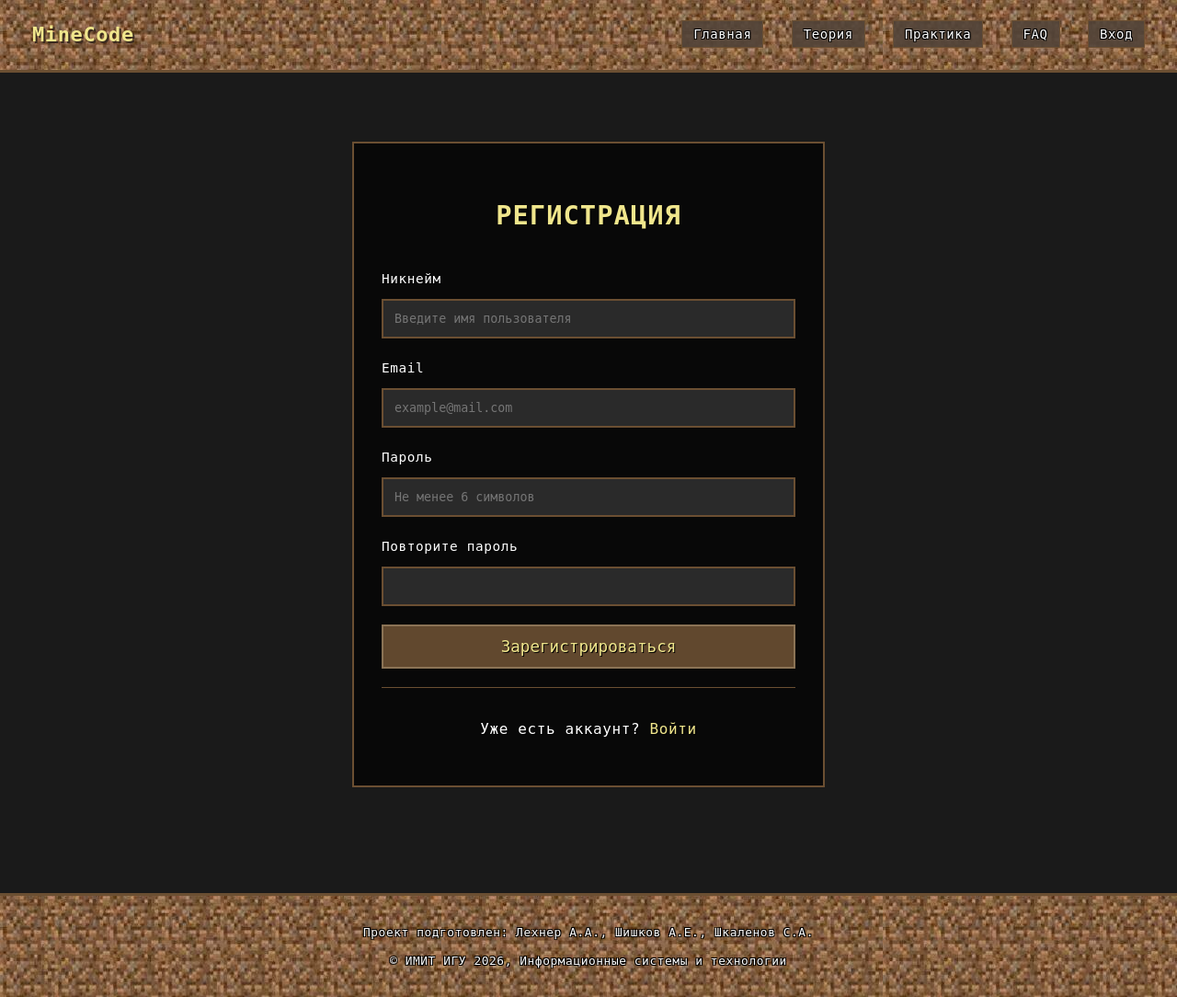
After one commit to se4our/MineCode, a Flask app: page /register in a window 1280 px wide. The commit adds this page. Shown: the whole page at 92% size. Run offline with Flask 3, Linux system fonts and the light colour scheme; some web fonts are replaced.

Commit message:
MineCode v.0.1
добавлена регистрация и вход, также работа с базами данных

```diff
--- a/app/__init__.py
+++ b/app/__init__.py
@@ -5,11 +5,12 @@ from config import Config
 
 db = SQLAlchemy()
 login_manager = LoginManager()
-login_manager.login_view = 'login'
+login_manager.login_view = 'main.login'
 
 @login_manager.user_loader
 def load_user(user_id):
-    return None
+    from app.models import User
+    return User.query.get(int(user_id))
 
 def create_app():
     app = Flask(__name__)
--- /dev/null
+++ b/app/forms.py
@@ -0,0 +1,29 @@
+from flask_wtf import FlaskForm
+from wtforms import StringField, PasswordField, SubmitField, TextAreaField, IntegerField
+from wtforms.validators import DataRequired, Email, EqualTo, Length, ValidationError
+from app.models import User
+
+class RegistrationForm(FlaskForm):
+    username = StringField('Никнейм', validators=[DataRequired(), Length(min=3, max=20)])
+    email = StringField('Email', validators=[DataRequired(), Email()])
+    password = PasswordField('Пароль', validators=[DataRequired(), Length(min=6)])
+    confirm = PasswordField('Повторите пароль', validators=[DataRequired(), EqualTo('password', message='Пароли должны совпадать')])
+    submit = SubmitField('Зарегистрироваться')
+
+    def validate_username(self, username):
+        user = User.query.filter_by(username=username.data).first()
+        if user:
+            raise ValidationError('Это имя уже занято.')
+
+    def validate_email(self, email):
+        user = User.query.filter_by(email=email.data).first()
+        if user:
+            raise ValidationError('Этот email уже используется.')
+
+from wtforms import BooleanField
+
+class LoginForm(FlaskForm):
+    username = StringField('Никнейм', validators=[DataRequired()])
+    password = PasswordField('Пароль', validators=[DataRequired()])
+    remember_me = BooleanField('Запомнить меня')  # ← добавить
+    submit = SubmitField('Войти')
--- a/app/routes.py
+++ b/app/routes.py
@@ -1,11 +1,136 @@
-from flask import Blueprint, render_template
+from flask import Blueprint, render_template, request, redirect, url_for, flash
+from flask_login import login_user, logout_user, login_required, current_user
+from app import db
+from app.models import User
+from app.forms import RegistrationForm, LoginForm
 
 main = Blueprint('main', __name__)
 
+
+# ========== ГЛАВНАЯ ==========
 @main.route('/')
 def index():
     return render_template('index.html', title='MineCode - Главная')
 
+
+# ========== ТЕОРИЯ (статическая) ==========
 @main.route('/fundamentals')
 def fundamentals():
     return render_template('fundamentals.html', title='Теория команд Minecraft', body_class='basic-bg')
+
+
+# ========== РЕГИСТРАЦИЯ ==========
+@main.route('/register', methods=['GET', 'POST'])
+def register():
+    if current_user.is_authenticated:
+        return redirect(url_for('main.profile'))
+
+    form = RegistrationForm()
+
+    if form.validate_on_submit():
+        user = User(
+            username=form.username.data,
+            email=form.email.data
+        )
+        user.set_password(form.password.data)
+
+        db.session.add(user)
+        db.session.commit()
+
+        flash('Регистрация успешна! Теперь войдите.', 'success')
+        return redirect(url_for('main.login'))
+
+    return render_template('register.html', form=form, title='Регистрация')
+
+
+# ========== ВХОД ==========
+@main.route('/login', methods=['GET', 'POST'])
+def login():
+    if current_user.is_authenticated:
+        return redirect(url_for('main.profile'))
+
+    form = LoginForm()
+
+    if form.validate_on_submit():
+        user = User.query.filter_by(username=form.username.data).first()
+
+        if user and user.check_password(form.password.data):
+            login_user(user, remember=form.remember_me.data if hasattr(form, 'remember_me') else False)
+            flash(f'Добро пожаловать, {user.username}!', 'success')
+
+            next_page = request.args.get('next')
+            return redirect(next_page) if next_page else redirect(url_for('main.profile'))
+        else:
+            flash('Неверное имя пользователя или пароль', 'danger')
+
+    return render_template('login.html', form=form, title='Вход')
+
+
+# ========== ОБЩАЯ СТРАНИЦА (auth.html) ==========
+@main.route('/auth')
+def auth():
+    if current_user.is_authenticated:
+        return redirect(url_for('main.profile'))
+
+    reg_form = RegistrationForm()
+    login_form = LoginForm()
+    return render_template('auth.html', title='Вход / Регистрация', body_class='theory-bg',
+                           reg_form=reg_form, login_form=login_form)
+
+
+@main.route('/register-ajax', methods=['POST'])
+def register_ajax():
+    form = RegistrationForm()
+    if form.validate_on_submit():
+        user = User(
+            username=form.username.data,
+            email=form.email.data
+        )
+        user.set_password(form.password.data)
+        db.session.add(user)
+        db.session.commit()
+        login_user(user)
+        flash('Регистрация успешна!', 'success')
+        return redirect(url_for('main.profile'))
+
+    login_form = LoginForm()
+    return render_template('auth.html', title='Вход / Регистрация', body_class='theory-bg',
+                           reg_form=form, login_form=login_form)
+
+
+@main.route('/login-ajax', methods=['POST'])
+def login_ajax():
+    form = LoginForm()
+    if form.validate_on_submit():
+        user = User.query.filter_by(username=form.username.data).first()
+        if user and user.check_password(form.password.data):
+            login_user(user, remember=form.remember_me.data if hasattr(form, 'remember_me') else False)
+            flash(f'Добро пожаловать, {user.username}!', 'success')
+            return redirect(url_for('main.profile'))
+        flash('Неверный логин или пароль', 'error')
+
+    reg_form = RegistrationForm()
+    return render_template('auth.html', title='Вход / Регистрация', body_class='theory-bg',
+                           reg_form=reg_form, login_form=form)
+
+
+# ========== ПРОФИЛЬ ==========
+@main.route('/profile')
+@login_required
+def profile():
+    return render_template('profile.html', title='Мой профиль')
+
+
+# ========== ВЫХОД ==========
+@main.route('/logout')
+@login_required
+def logout():
+    logout_user()
+    flash('Вы вышли из аккаунта', 'info')
+    return redirect(url_for('main.index'))
+
+
+# ========== ОШИБКИ ==========
+@main.errorhandler(404)
+def not_found(e):
+    return render_template('error.html', title='Страница не найдена', code=404, message='Страница не найдена'), 404
--- a/app/templates/base.html
+++ b/app/templates/base.html
@@ -12,13 +12,19 @@
     <div class="page-wrapper">
         <header>
             <nav class="navbar">
-                <a href="/" class="logo">MineCode</a>
+                <a href="{{ url_for('main.index') }}" class="logo">MineCode</a>
                 <div class="nav-links">
-                    <a href="/">Главная</a>
-                    <a href="/fundamentals">Теория</a>
+                    <a href="{{ url_for('main.index') }}">Главная</a>
+                    <a href="{{ url_for('main.fundamentals') }}">Теория</a>
                     <a href="#">Практика</a>
                     <a href="#">FAQ</a>
-                    <a href="#">Вход</a>
+
+                    {% if current_user.is_authenticated %}
+                        <a href="{{ url_for('main.profile') }}">Профиль</a>
+                        <a href="{{ url_for('main.logout') }}">Выход</a>
+                    {% else %}
+                        <a href="{{ url_for('main.auth') }}">Вход</a>
+                    {% endif %}
                 </div>
             </nav>
         </header>
--- a/app/templates/index.html
+++ b/app/templates/index.html
@@ -1,6 +1,7 @@
 {% extends "base.html" %}
 
 {% block content %}
+<!-- Фоновое изображение -->
 <div class="main-background">
     <img src="{{ url_for('static', filename='images/background.png') }}" alt="Minecraft background">
 </div>
@@ -9,7 +10,7 @@
 <div class="floating-menu">
     <button class="floating-menu-button">?</button>
     <div class="menu-dropdown">
-        <a href="#" class="btn btn-theory">📘 Справочник команд</a>
+        <a href="{{ url_for('main.fundamentals') }}" class="btn btn-theory">📘 Справочник команд</a>
         <a href="#" class="btn btn-practice">✏️ Тренажёр</a>
     </div>
 </div>
--- /dev/null
+++ b/app/templates/register.html
@@ -0,0 +1,126 @@
+{% extends "base.html" %}
+
+{% block content %}
+<div class="container">
+    <div class="auth-form-container">
+        <h2 class="auth-title">Регистрация</h2>
+
+        <form method="POST" action="" class="auth-form">
+            {{ form.hidden_tag() }}
+
+            <div class="form-group">
+                {{ form.username.label(class="form-label") }}
+                {{ form.username(class="form-control", placeholder="Введите имя пользователя") }}
+                {% for error in form.username.errors %}
+                    <span class="error-message">{{ error }}</span>
+                {% endfor %}
+            </div>
+
+            <div class="form-group">
+                {{ form.email.label(class="form-label") }}
+                {{ form.email(class="form-control", placeholder="example@mail.com") }}
+                {% for error in form.email.errors %}
+                    <span class="error-message">{{ error }}</span>
+                {% endfor %}
+            </div>
+
+            <div class="form-group">
+                {{ form.password.label(class="form-label") }}
+                {{ form.password(class="form-control", placeholder="Не менее 6 символов") }}
+                {% for error in form.password.errors %}
+                    <span class="error-message">{{ error }}</span>
+                {% endfor %}
+            </div>
+
+            <div class="form-group">
+                {{ form.confirm.label(class="form-label") }}
+                {{ form.confirm(class="form-control") }}
+                {% for error in form.confirm.errors %}
+                    <span class="error-message">{{ error }}</span>
+                {% endfor %}
+            </div>
+
+            <div class="form-group">
+                {{ form.submit(class="btn-submit") }}
+            </div>
+        </form>
+
+        <div class="auth-footer">
+            <p>Уже есть аккаунт? <a href="{{ url_for('main.login') }}">Войти</a></p>
+        </div>
+    </div>
+</div>
+
+<style>
+.auth-form-container {
+    max-width: 450px;
+    margin: 50px auto;
+    background: rgba(0, 0, 0, 0.7);
+    border: 2px solid #6b4f32;
+    padding: 30px;
+    color: #ffffff;
+    text-shadow: 1px 1px 0 #000;
+}
+.auth-title {
+    text-align: center;
+    font-size: 1.8em;
+    color: #f0e68c;
+    margin-bottom: 30px;
+}
+.form-group {
+    margin-bottom: 20px;
+}
+.form-label {
+    display: block;
+    margin-bottom: 8px;
+    font-size: 0.9em;
+}
+.form-control {
+    width: 100%;
+    padding: 12px;
+    background: #2a2a2a;
+    border: 2px solid #6b4f32;
+    color: #ffffff;
+    font-family: 'Minecraft', monospace;
+    box-sizing: border-box;
+}
+.form-control:focus {
+    outline: none;
+    border-color: #f0e68c;
+}
+.error-message {
+    color: #ff5555;
+    font-size: 0.75em;
+    display: block;
+    margin-top: 5px;
+}
+.btn-submit {
+    width: 100%;
+    padding: 12px;
+    background: rgba(107, 79, 50, 0.9);
+    border: 2px solid #8b7355;
+    color: #f0e68c;
+    font-family: 'Minecraft', monospace;
+    font-size: 1.1em;
+    cursor: pointer;
+    text-shadow: 1px 1px 0 #000;
+}
+.btn-submit:hover {
+    background: rgba(139, 115, 85, 1);
+    border-color: #f0e68c;
+}
+.auth-footer {
+    text-align: center;
+    margin-top: 20px;
+    padding-top: 15px;
+    border-top: 1px solid #6b4f32;
+}
+.auth-footer a {
+    color: #f0e68c;
+    text-decoration: none;
+}
+.auth-footer a:hover {
+    text-decoration: underline;
+}
+</style>
+{% endblock %}
```
Also changed, not shown: app/force_admin.py (added, +13 -0 lines), app/models.py (added, +24 -0 lines), app/templates/auth.html (added, +73 -0 lines), app/templates/login.html (added, +110 -0 lines), app/templates/profile.html (added, +84 -0 lines).
